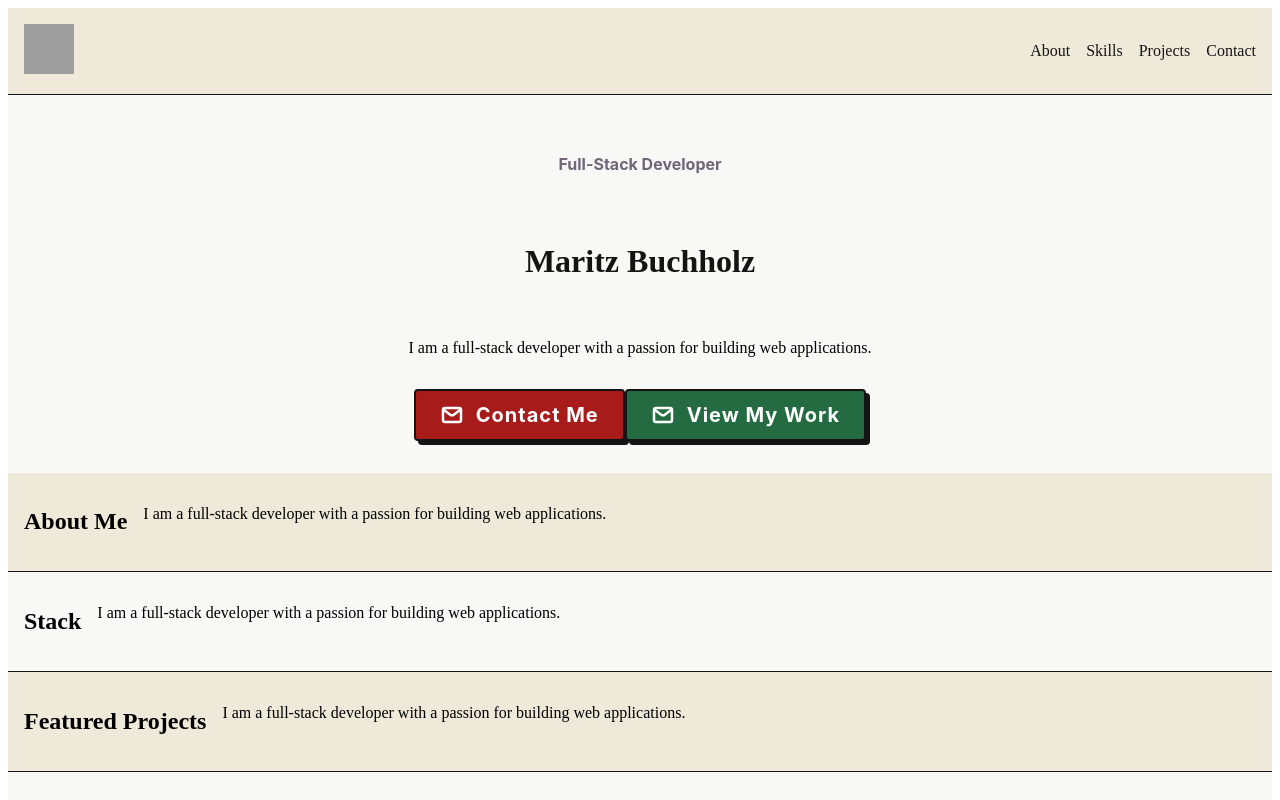
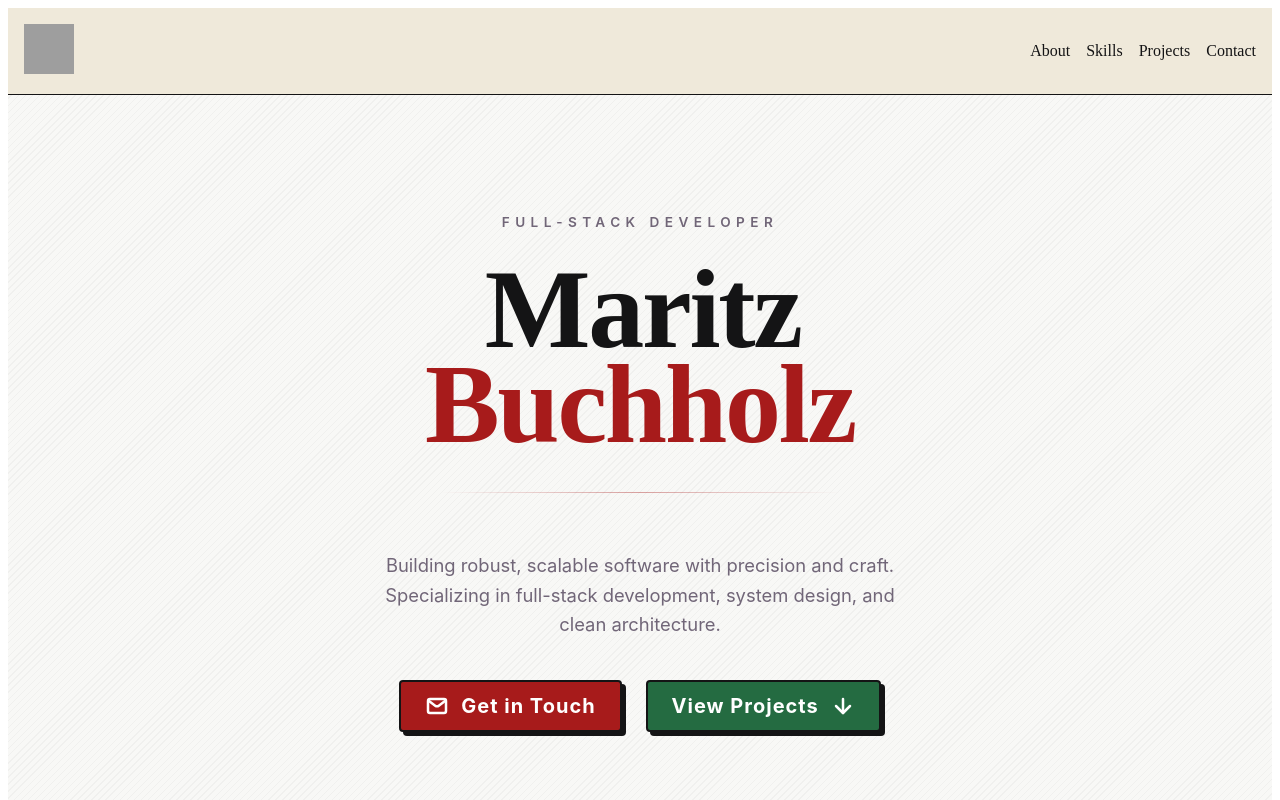
Before and after one commit to maritzbuchholz/portfolio, a React (Vite) app: page / in a window 1280 px wide. Shown: the top 800 px of the page. Built offline with nearby package versions, Linux system fonts and the light colour scheme; grey boxes are pictures that could not be loaded.

Commit message:
style hero banner

```diff
--- a/src/Components/Button/Button.jsx
+++ b/src/Components/Button/Button.jsx
@@ -5,6 +5,13 @@ const EnvelopeIcon = () => (
     <svg width="24" height="24" viewBox="0 0 24 24" fill="none" stroke="currentColor" strokeLinecap="round" strokeLinejoin="round" className="button__icon-svg">
         <path d="M4 7.00005L10.2 11.65C11.2667 12.45 12.7333 12.45 13.8 11.65L20 7" />
         <rect x="3" y="5" width="18" height="14" rx="2" strokeLinecap="round" />
+    </svg>
+);
+
+const ArrowDownIcon = () => (
+    <svg width="24" height="24" viewBox="0 0 24 24" fill="none" stroke="currentColor" strokeLinecap="round" strokeLinejoin="round" className="button__icon-svg">
+        <path d="M12 5V19" />
+        <path d="M19 12L12 19L5 12" />
     </svg>
 );
 
@@ -16,21 +23,24 @@ const Button = ({
     to,
     className = "",
     icon,
+    iconRight,
     children,
     ...props
 }) => {
     let combinedClassName = "button button--" + variant;
     if (className) combinedClassName += " " + className;
 
-    const renderIcon = () => {
-        if (icon === "envelope") return <EnvelopeIcon />;
-        return icon;
+    const renderIcon = (iconName) => {
+        if (iconName === "envelope") return <EnvelopeIcon />;
+        if (iconName === "arrow-down") return <ArrowDownIcon />;
+        return iconName;
     };
 
     const content = (
         <>
-            {icon && <span className="button__icon" style={{ display: 'flex', alignItems: 'center' }}>{renderIcon()}</span>}
+            {icon && <span className="button__icon" style={{ display: 'flex', alignItems: 'center' }}>{renderIcon(icon)}</span>}
             <span className="button__text">{children}</span>
+            {iconRight && <span className="button__icon" style={{ display: 'flex', alignItems: 'center' }}>{renderIcon(iconRight)}</span>}
         </>
     );
 
--- a/src/Components/Hero/Hero.jsx
+++ b/src/Components/Hero/Hero.jsx
@@ -6,12 +6,19 @@ const Hero = () => {
     return (
         <section className="hero">
             <div className="hero__content">
-                <h5 className="hero__title">Full-Stack Developer</h5>
-                <h1 className="hero__subtitle">Maritz Buchholz</h1>
-                <p className="hero__description">I am a full-stack developer with a passion for building web applications.</p>
+                <h5 className="hero__subtitle">Full-Stack Developer</h5>
+                <h1 className="hero__title">
+                    <span className="hero__title-first">Maritz</span><br/>
+                    <span className="hero__title-last">Buchholz</span>
+                </h1>
+                <div className="hero__divider"></div>
+                <p className="hero__description">
+                    Building robust, scalable software with precision and craft.<br/>
+                    Specializing in full-stack development, system design, and clean architecture.
+                </p>
                 <div className="hero__buttons">
-                    <Button icon="envelope" variant="primary">Contact Me</Button>
-                    <Button icon="envelope" variant="secondary">View My Work</Button>
+                    <Button icon="envelope" variant="primary">Get in Touch</Button>
+                    <Button iconRight="arrow-down" variant="secondary">View Projects</Button>
                 </div>
             </div>
         </section>
--- a/src/Components/Hero/Hero.scss
+++ b/src/Components/Hero/Hero.scss
@@ -1,24 +1,93 @@
-@import '../../styles/variables.scss';
+@use "../../styles/variables" as *;
+@use "../../styles/functions" as *;
+@use "../../styles/mixins" as *;
 
 .hero {
     background-color: $card-bg;
-    padding: 2rem;
+    background-image: repeating-linear-gradient(
+        -45deg,
+        transparent,
+        transparent 4px,
+        rgba(0,0,0,0.03) 4px,
+        rgba(0,0,0,0.03) 5px
+    );
+    padding: 6rem 2rem;
+    display: flex;
+    justify-content: center;
+    align-items: center;
+    text-align: center;
 
     &__content {
         display: flex;
         flex-direction: column;
-        gap: 1rem;
+        align-items: center;
+        max-width: 800px;
+    }
+
+    &__subtitle {
+        font-family: $font-family-secondary;
+        font-size: 0.85rem;
+        font-weight: 600;
+        letter-spacing: 0.4em;
+        color: $text-muted;
+        text-transform: uppercase;
+        margin-bottom: 2rem;
     }
 
     &__title {
-        font-family: $font-family-secondary;
-        font-size: 1rem;
-        color: $text-muted;
+        font-family: $font-family-primary;
+        font-size: 7rem;
+        line-height: 0.85;
+        margin: 0;
+        font-weight: 900;
+        letter-spacing: -0.02em;
+
+        &-first {
+            color: $text-dark;
+            margin-right: -0.05em; /* Optical adjustment for Playfair */
+        }
+
+        &-last {
+            color: $accent-red;
+        }
     }
 
-    &__subtitle {
-        font-family: $font-family-primary;
-        font-size: 2rem;
-        color: $text-dark;
+    &__divider {
+        width: 100%;
+        max-width: 400px;
+        height: 1px;
+        margin: 2.5rem 0;
+        background: linear-gradient(90deg, rgba(167,27,27,0) 0%, rgba(167,27,27,0.4) 50%, rgba(167,27,27,0) 100%);
+    }
+
+    &__description {
+        font-family: $font-family-secondary;
+        font-size: 1.15rem;
+        color: $text-muted;
+        line-height: 1.6;
+        max-width: 550px;
+        margin-bottom: 2.5rem;
+    }
+
+    &__buttons {
+        display: flex;
+        gap: 1.5rem;
+        justify-content: center;
     }
 }
+
+@media (max-width: 768px) {
+    .hero {
+        padding: 4rem 1rem;
+
+        &__title {
+            font-size: 4.5rem;
+        }
+
+        &__buttons {
+            flex-direction: column;
+            width: 100%;
+            max-width: 300px;
+        }
+    }
+}
```
